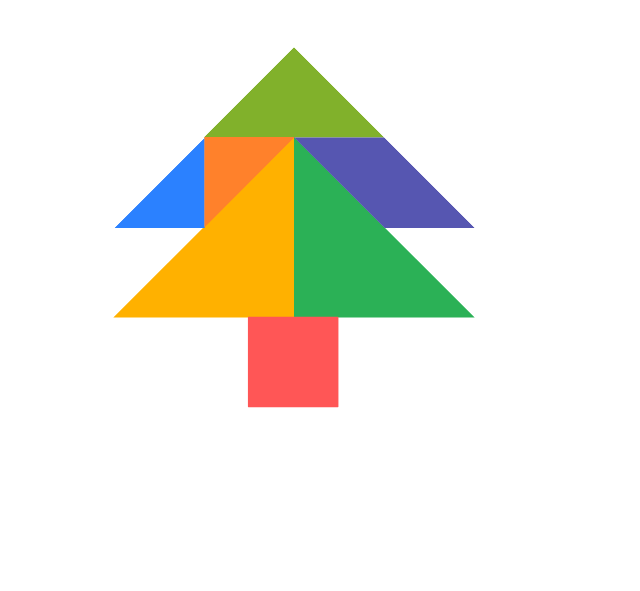
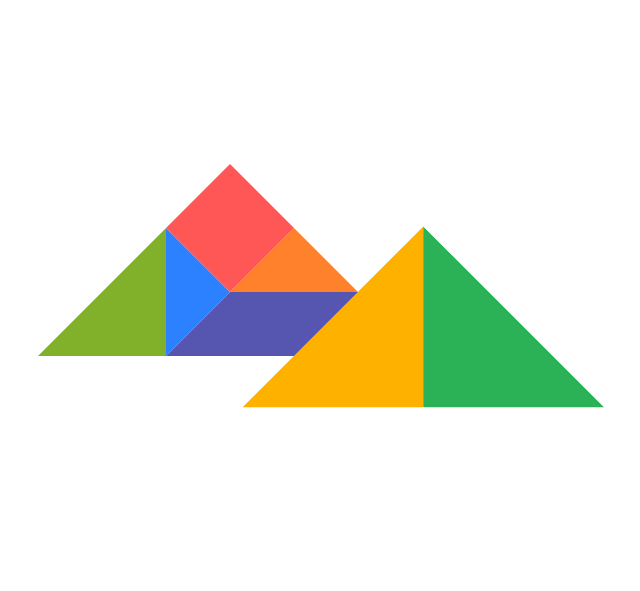
Before and after one commit to SButterbluemchen/tangram, a website built with Parcel: page index.html in a window 1280 px wide. Shown: the whole page, without its empty margins (346-986 px from the left). Built offline with nearby package versions, Linux system fonts and the light colour scheme.

Commit message:
pyramids created and merged with tree branch

```diff
--- a/index.html
+++ b/index.html
@@ -3,7 +3,7 @@
 
 <head>
   <meta charset="utf-8">
-  <title></title>
+  <title>Tangram Group 3</title>
   <meta name="description" content="">
   <meta name="viewport" content="width=device-width, initial-scale=1">
 
@@ -34,23 +34,10 @@
   <div class="canvas small-triangle-2"></div>
   <div class="canvas small-square"></div>
   <div class="canvas parallelogram"></div>
-
 </section>
-
-
-
-
 
   <script src="js/vendor/modernizr-3.11.2.min.js"></script>
   <script src="js/plugins.js"></script>
   <script src="js/main.js"></script>
-
-  <!-- Google Analytics: change UA-XXXXX-Y to be your site's ID. -->
-  <script>
-    window.ga = function () { ga.q.push(arguments) }; ga.q = []; ga.l = +new Date;
-    ga('create', 'UA-XXXXX-Y', 'auto'); ga('set', 'anonymizeIp', true); ga('set', 'transport', 'beacon'); ga('send', 'pageview')
-  </script>
-  <script src="https://www.google-analytics.com/analytics.js" async></script>
 </body>
-
 </html>
--- /dev/null
+++ b/stylesheets/components/_pyramids.scss
@@ -0,0 +1,27 @@
+.big-triangle-1 {
+  transform: translate(50.5%,70%) rotate(45deg);
+}
+
+.big-triangle-2 {
+  transform: translate(50.5%,70%) rotate(-135deg);
+}
+
+.medium-triangle {
+  transform: translate(-100%,0%) rotate(90deg);
+}
+
+.small-triangle-1 {
+  transform: rotate(-90deg);
+}
+
+.small-triangle-2 {
+  transform: rotate(90deg);
+}
+
+.small-square {
+  transform: rotate(-90deg);
+}
+
+.parallelogram {
+  transform: rotate(90deg);
+}
--- a/stylesheets/layout/_tangram.scss
+++ b/stylesheets/layout/_tangram.scss
@@ -1,9 +1,3 @@
-
-.canvas {
-  width: 25%;
-  height: 25%;
-  position: absolute;
-}
 
 .container-general {
   position: relative;
@@ -13,6 +7,14 @@
   display: flex;
   justify-content: center;
   padding-top: 100px;
+  transition: all 1s linear 0.1s;
+}
+
+.canvas {
+    width: 25%;
+    height: 25%;
+    position: absolute;
+    transition: all 1s linear 0.1s;
 }
 
 .big-triangle-1 {
--- a/stylesheets/main.scss
+++ b/stylesheets/main.scss
@@ -26,8 +26,8 @@
 // 5. Components
 @import
   'components/button',
-  'components/tree';
-
+  'components/tree',
+  'components/pyramids';
 
 // 6. Page-specific styles
 @import
```
Also changed, not shown: stylesheets/main.css, 1 other file.
